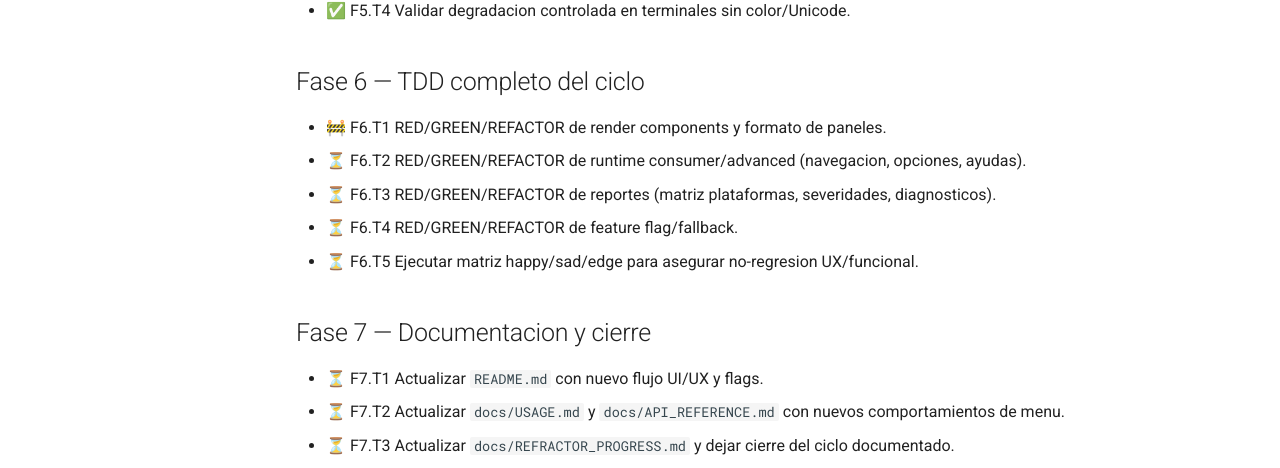
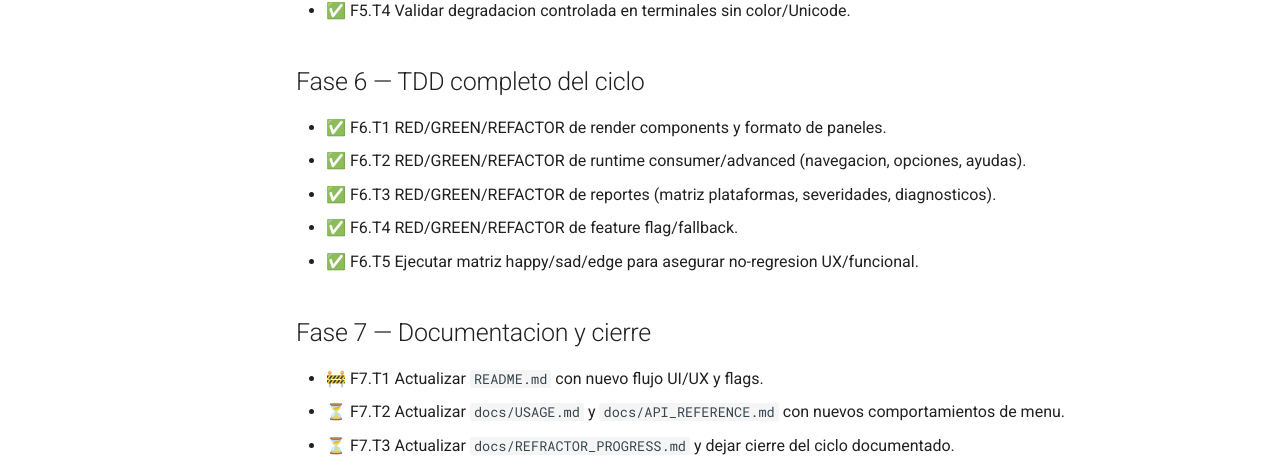
Before and after one commit to SwiftEnProfundidad/ast-intelligence-hooks, an MkDocs documentation site: the page built from docs/MENU_UIUX_MODERNIZATION_CYCLE.md, in a window 1280 px wide and 900 px high, scrolled down 1793 px. Shown: the part 142-610 px from the top of the window. Built offline with MkDocs 1.6.1 and Material for MkDocs 9.7.7, drawn with Linux system fonts in a browser that asks for light colours; comment, search, counter and statistics services are not loaded.

```diff
--- a/docs/MENU_UIUX_MODERNIZATION_CYCLE.md
+++ b/docs/MENU_UIUX_MODERNIZATION_CYCLE.md
@@ -50,14 +50,14 @@ Modernizar la experiencia CLI del menu (Consumer + Advanced) con una UX clara, v
 - ✅ F5.T4 Validar degradacion controlada en terminales sin color/Unicode.
 
 ## Fase 6 — TDD completo del ciclo
-- 🚧 F6.T1 RED/GREEN/REFACTOR de render components y formato de paneles.
-- ⏳ F6.T2 RED/GREEN/REFACTOR de runtime consumer/advanced (navegacion, opciones, ayudas).
-- ⏳ F6.T3 RED/GREEN/REFACTOR de reportes (matriz plataformas, severidades, diagnosticos).
-- ⏳ F6.T4 RED/GREEN/REFACTOR de feature flag/fallback.
-- ⏳ F6.T5 Ejecutar matriz happy/sad/edge para asegurar no-regresion UX/funcional.
+- ✅ F6.T1 RED/GREEN/REFACTOR de render components y formato de paneles.
+- ✅ F6.T2 RED/GREEN/REFACTOR de runtime consumer/advanced (navegacion, opciones, ayudas).
+- ✅ F6.T3 RED/GREEN/REFACTOR de reportes (matriz plataformas, severidades, diagnosticos).
+- ✅ F6.T4 RED/GREEN/REFACTOR de feature flag/fallback.
+- ✅ F6.T5 Ejecutar matriz happy/sad/edge para asegurar no-regresion UX/funcional.
 
 ## Fase 7 — Documentacion y cierre
-- ⏳ F7.T1 Actualizar `README.md` con nuevo flujo UI/UX y flags.
+- 🚧 F7.T1 Actualizar `README.md` con nuevo flujo UI/UX y flags.
 - ⏳ F7.T2 Actualizar `docs/USAGE.md` y `docs/API_REFERENCE.md` con nuevos comportamientos de menu.
 - ⏳ F7.T3 Actualizar `docs/REFRACTOR_PROGRESS.md` y dejar cierre del ciclo documentado.
 - ⏳ F7.T4 Cierre Git Flow end-to-end (commits atomicos, PR a `develop`, merge, sync `develop -> main`).
```
Also changed, not shown: docs/REFRACTOR_PROGRESS.md (+3 -2 lines).
